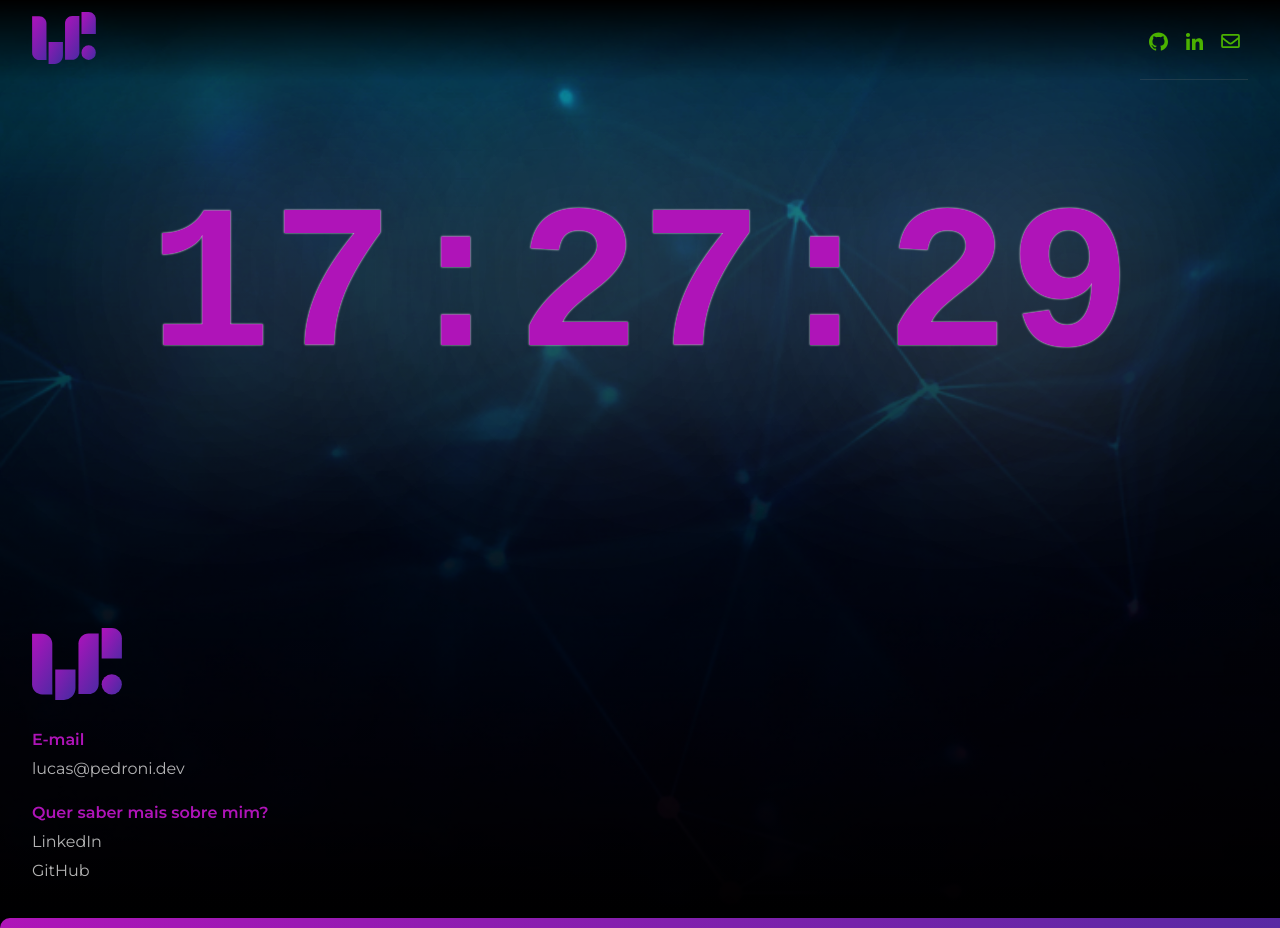
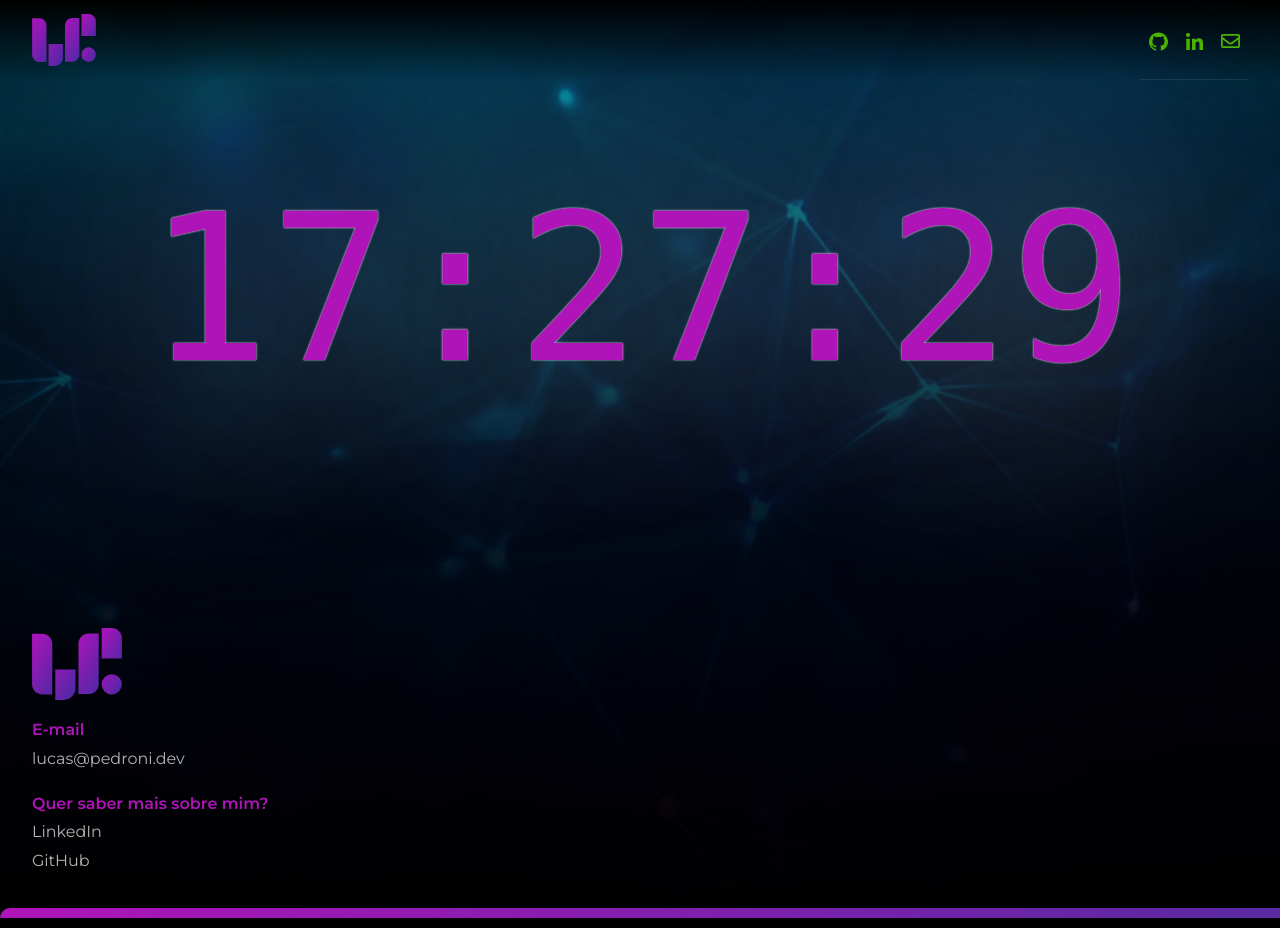
Before and after one commit to pedroni/pedroni, a Next.js app: page /clock in a window 1280 px wide. Built offline with nearby package versions, Linux system fonts and the light colour scheme.

Commit message:
update deps and install tailwind

```diff
--- a/components/Header.js
+++ b/components/Header.js
@@ -77,7 +77,7 @@ export const Header = ({ nav }) => {
   )
 }
 
-const StyledHeaderLogo = styled.a`
+const StyledHeaderLogo = styled.span`
   display: block;
   width: calc(var(--header-height) * 0.8);
   height: 100%;
--- a/components/clock/Clock.js
+++ b/components/clock/Clock.js
@@ -1,9 +1,11 @@
+'use client'
 import React, { useEffect, useState } from 'react'
 import dayjs from 'dayjs'
 
 export default function Clock() {
   const [now, setNow] = useState()
   useEffect(() => {
+    setNow(new Date())
     setInterval(() => {
       setNow(new Date())
     }, 1000)
@@ -11,22 +13,12 @@ export default function Clock() {
 
   return (
     <div
+      className="text-primary-light text-[16vw] text-center flex justify-center items-center mx-auto font-mono h-[calc(100vh_-_380px)]"
       style={{
-        height: 'calc(100vh - 380px)',
-        color: 'var(--color-primary-light)',
-        fontSize: '16vw',
-        textAlign: 'center',
-        display: 'flex',
-        justifyContent: 'center',
-        alignItems: 'center',
-        margin: '0 auto',
-        fontWeight: '900',
-        fontFamily: 'monospace',
-
         textShadow: '0 0 1000px white, 0 0 2px white'
       }}
     >
-      <div>{dayjs(now).format('HH:mm:ss')}</div>
+      {now && <div>{dayjs(now).format('HH:mm:ss')}</div>}
     </div>
   )
 }
--- a/package.json
+++ b/package.json
@@ -14,10 +14,13 @@
     "swiper": "^11.0.3"
   },
   "devDependencies": {
+    "autoprefixer": "^10.4.16",
     "eslint": "^8.52.0",
     "eslint-config-next": "^14.0.0",
     "eslint-plugin-unused-imports": "^3.0.0",
-    "sass": "^1.69.5"
+    "postcss": "^8.4.31",
+    "sass": "^1.69.5",
+    "tailwindcss": "^3.3.5"
   },
   "engines": {
     "node": "^18.18.2",
--- a/pages/404.js
+++ b/pages/404.js
@@ -29,9 +29,7 @@ const Page404 = () => {
         ></Title>
         <BoxContent>
           Volte para a página inicial{' '}
-          <Link href="/">
-            <a>clicando aqui </a>
-          </Link>{' '}
+          <Link href="/">clicando aqui</Link>{' '}
           ou entre em contato comigo no formulário abaixo ou envie um e-mail
           para{' '}
           <a href="mailto:lucas@pedroni.dev">
--- a/pages/_app.js
+++ b/pages/_app.js
@@ -1,6 +1,6 @@
 import React from 'react'
-import 'swiper/swiper.scss'
-import 'swiper/components/navigation/navigation.scss'
+import 'swiper/css'
+import 'swiper/css/navigation'
 import SwiperCore, { Navigation } from 'swiper'
 
 import '../styles/global.scss'
--- /dev/null
+++ b/postcss.config.js
@@ -0,0 +1,6 @@
+module.exports = {
+  plugins: {
+    tailwindcss: {},
+    autoprefixer: {},
+  },
+}
--- a/styles/global.scss
+++ b/styles/global.scss
@@ -1,3 +1,7 @@
+@tailwind base;
+@tailwind components;
+@tailwind utilities;
+
 :root {
   /** Colors */
   --color-primary: #7f20ac;
--- /dev/null
+++ b/tailwind.config.js
@@ -0,0 +1,23 @@
+/** @type {import('tailwindcss').Config} */
+module.exports = {
+  content: [
+    './app/**/*.{js,ts,jsx,tsx,mdx}',
+    './pages/**/*.{js,ts,jsx,tsx,mdx}',
+    './components/**/*.{js,ts,jsx,tsx,mdx}',
+
+    // Or if using `src` directory:
+    './src/**/*.{js,ts,jsx,tsx,mdx}'
+  ],
+  theme: {
+    extend: {},
+    colors: {
+      primary: {
+        default: '#7f20ac',
+        light: '#af14b8',
+        dark: '#5929a3',
+        contrast: '#fff',
+      }
+    }
+  },
+  plugins: []
+}
```
Also changed, not shown: 1 other file (tests, documents, lock files or other folders).
